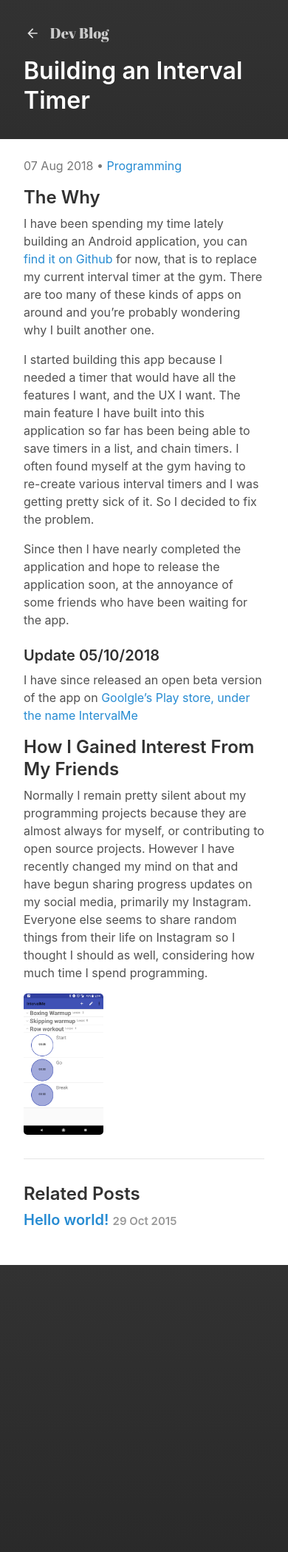
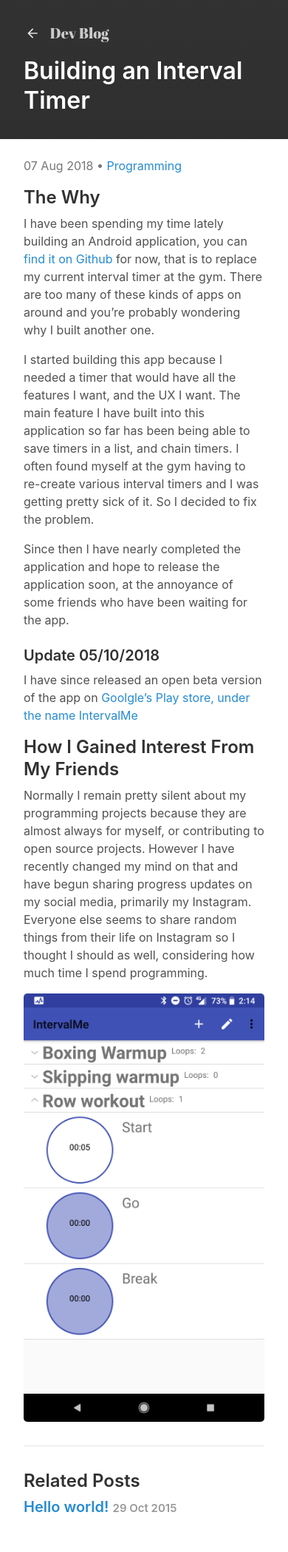
Before and after one commit to crr0004/crr0004.github.io, a Jekyll site: the page built from _posts/2018-08-07-intervalme.md, in a window 390 px wide. Shown: the whole page at 74% size. Built offline with Jekyll 4.4.1, drawn with Linux system fonts in a browser that asks for light colours; before the commit the page ends 1710 px from its top, so only the background shows below that.

Commit message:
Added media query to have image be full size on small screens

```diff
--- a/_sass/hydeout/_base.scss
+++ b/_sass/hydeout/_base.scss
@@ -49,16 +49,10 @@ a {
 
 img {
   display: block;
-  max-width: 100%;
-  margin: 0 0 1rem;
-  border-radius: 5px;
-  height: auto; // Fix to keep max-width from squishing images with defined
-                // height in HTML
-}
-
-img.small {
-  display: block;
   max-width: 33%;
+  @media screen and (max-width: 400px) {
+	max-width: 100%;
+  }
   margin: 0 0 1rem;
   border-radius: 5px;
   height: auto; // Fix to keep max-width from squishing images with defined
```
